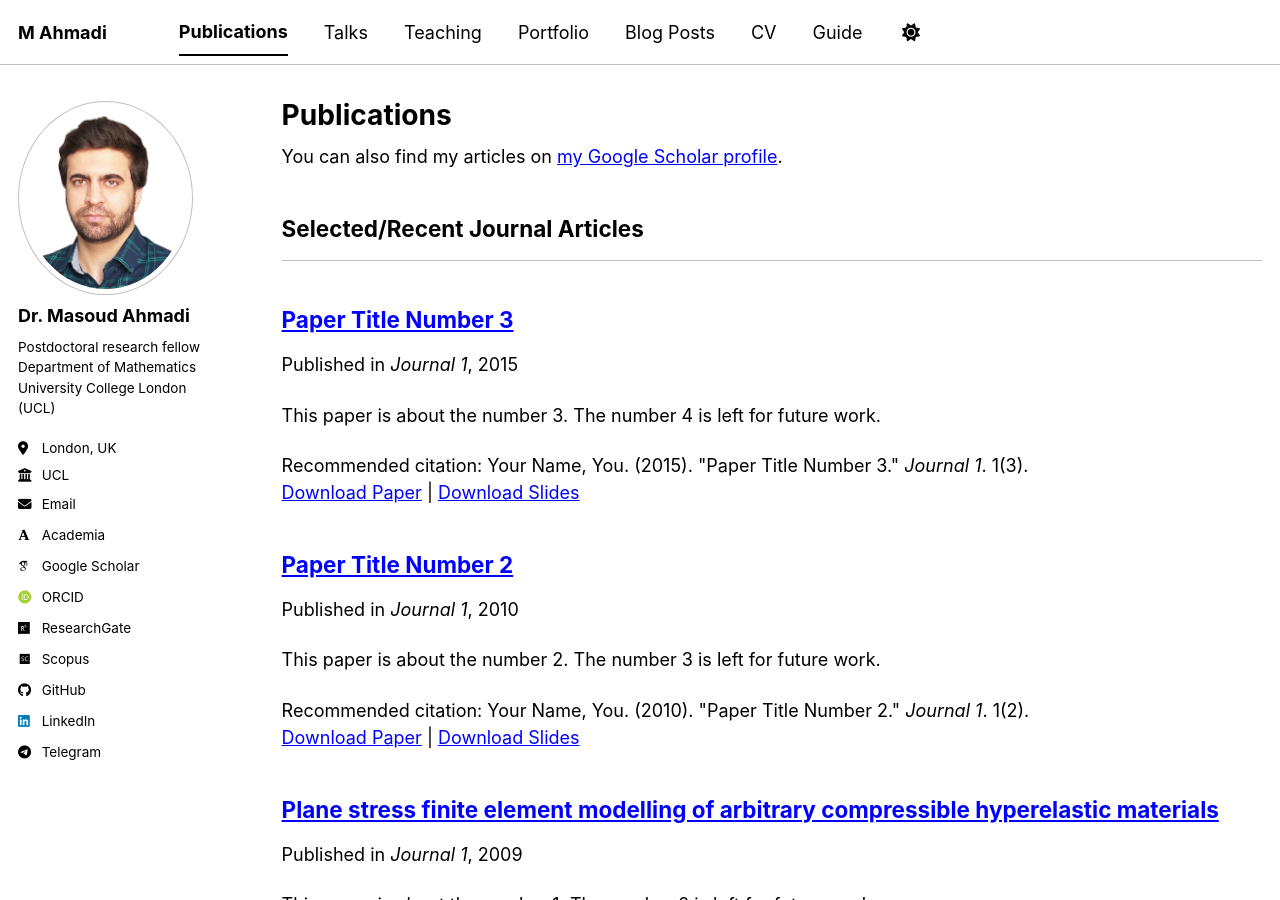
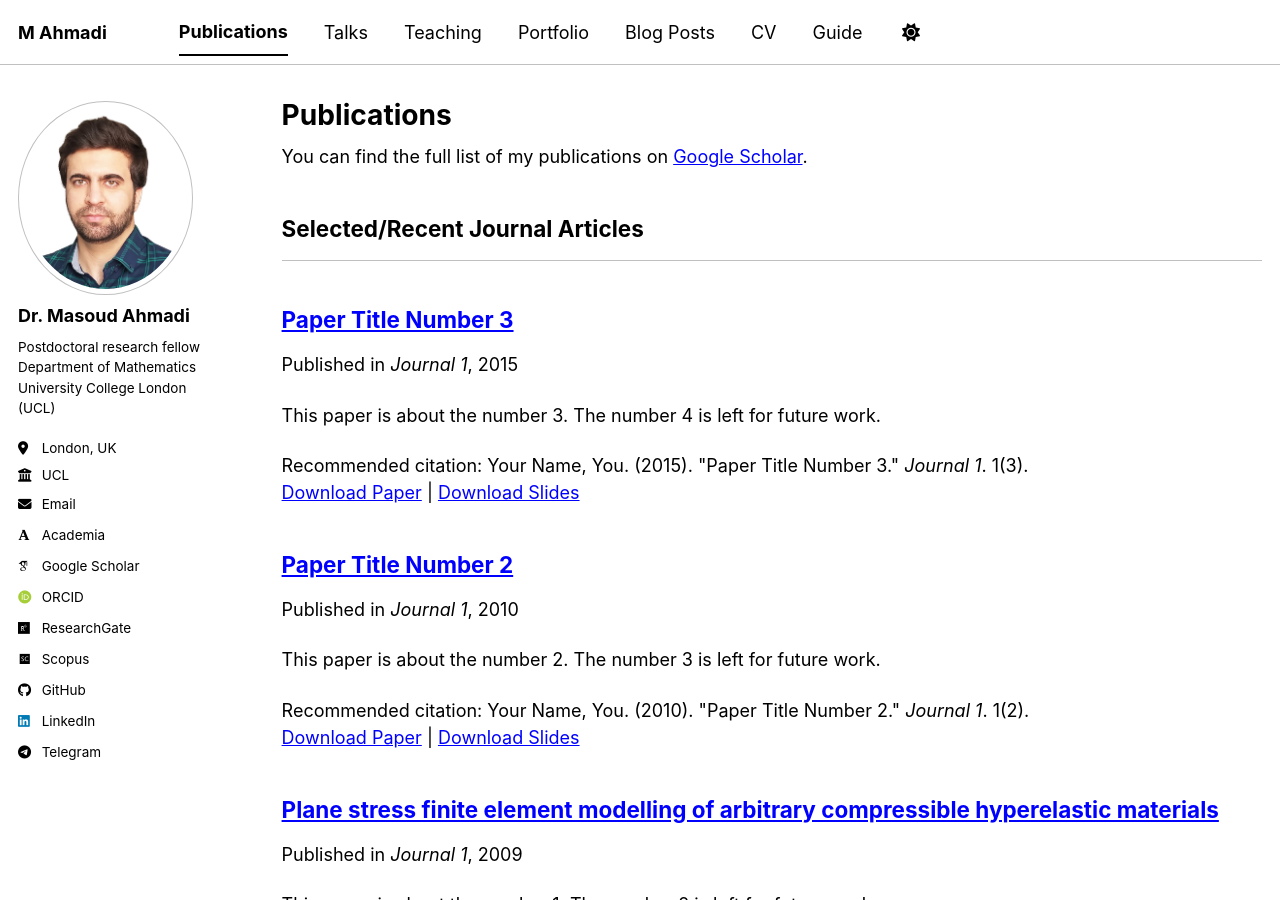
Before and after one commit to Masoud16ahm/Masoud16ahm.github.io, a Jekyll site: the page built from _pages/publications.html, in a window 1280 px wide and 900 px high. Built offline with Jekyll 4.4.1, drawn with Linux system fonts in a browser that asks for light colours; some web fonts are replaced; a script bundle is joined from its source files by our own code; library files that are not in the unit come from our copies.

Commit message:
Update Google Scholar link text for clarity

```diff
--- a/_pages/publications.html
+++ b/_pages/publications.html
@@ -6,7 +6,7 @@
 ---
 
 {% if site.author.googlescholar %}
-  <div class="wordwrap">You can also find my articles on <a href="{{site.author.googlescholar}}">my Google Scholar profile</a>.</div>
+  <div class="wordwrap">You can find the full list of my publications on <a href="{{site.author.googlescholar}}">Google Scholar</a>.</div>
 {% endif %}
 
 {% include base_path %}
```
